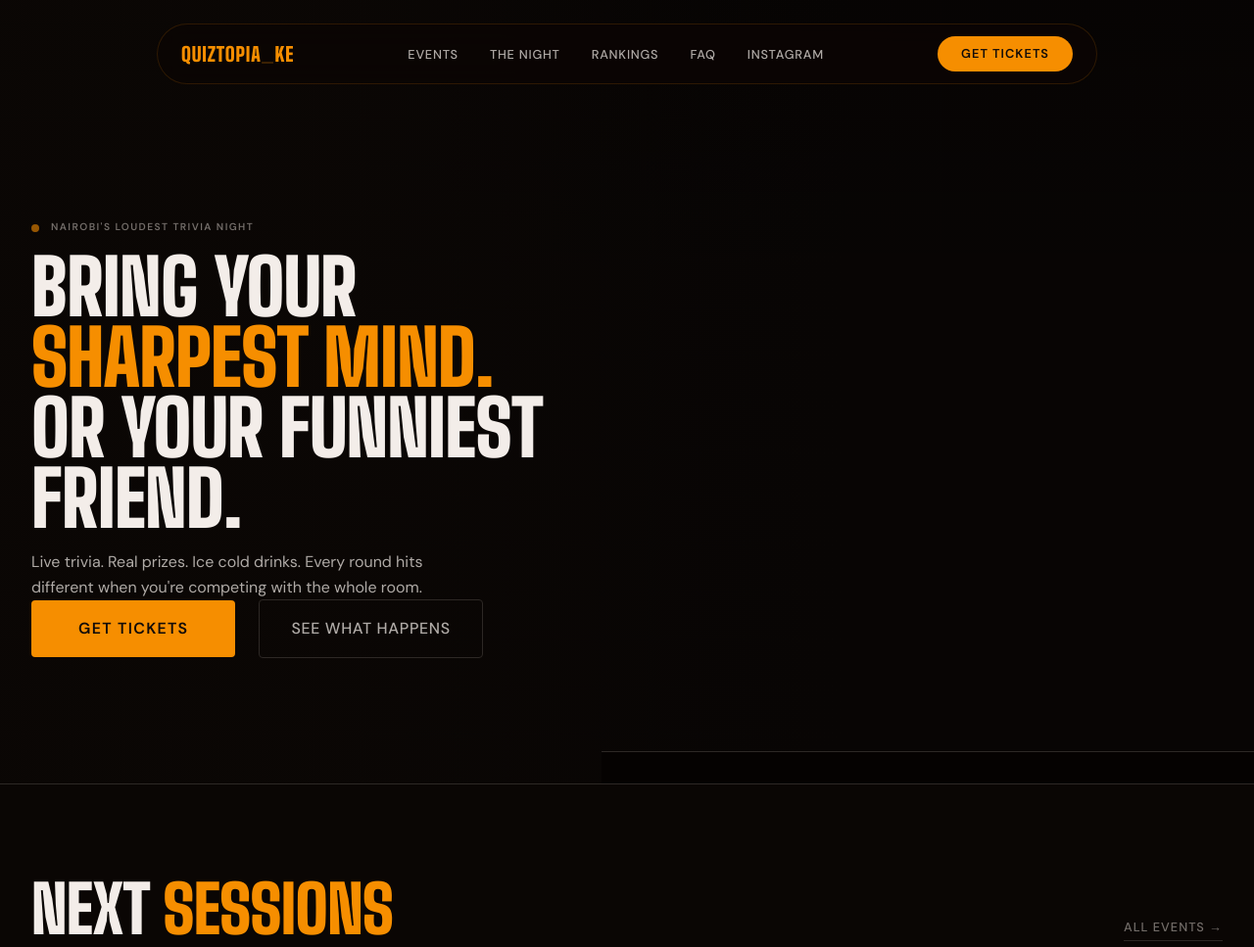
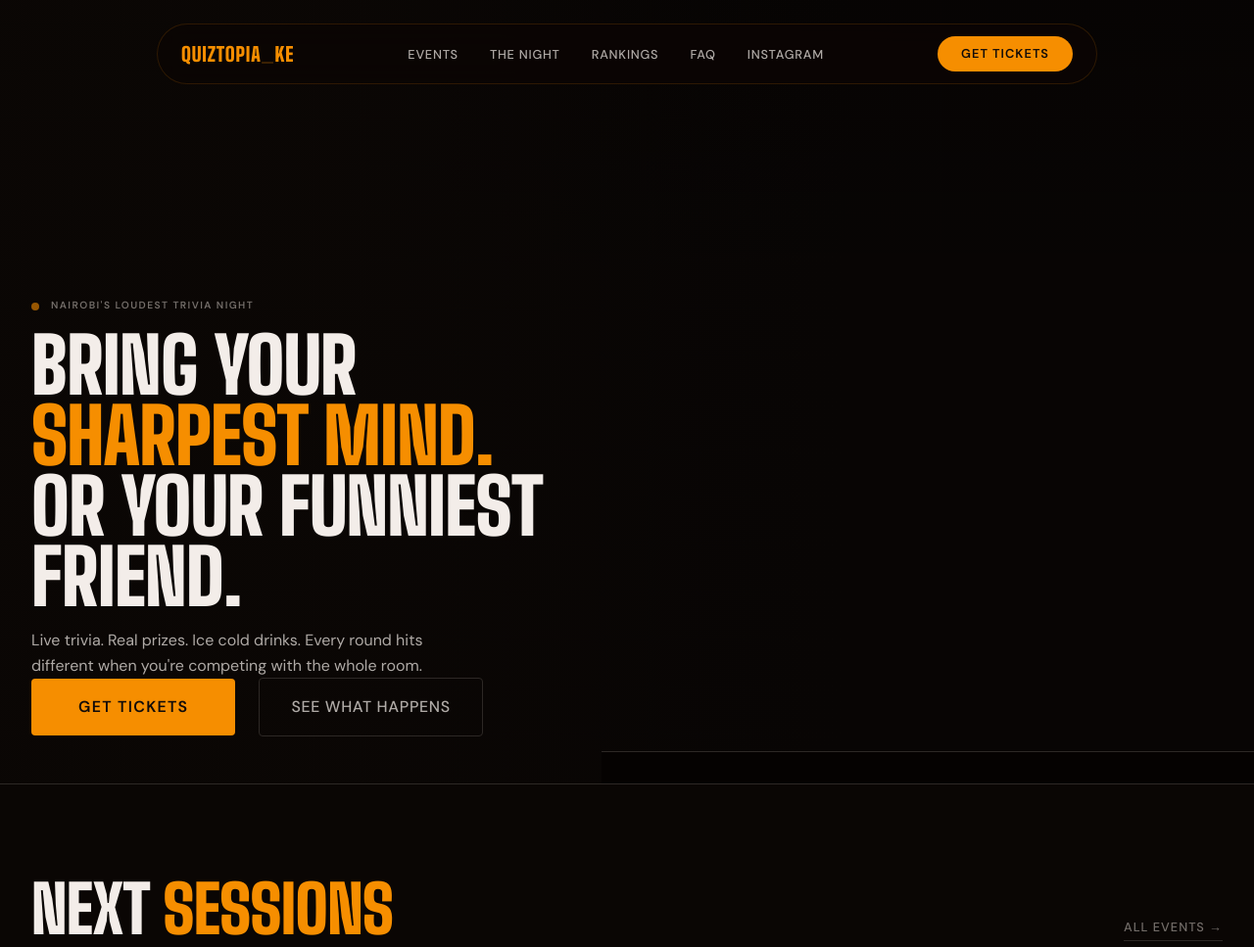
Before and after one commit to MuchiriAndrew/quiztopia_theme, a WordPress theme: template front-page.php in a window 1280 px wide. Shown: the top 967 px of the page at 98% size. Run offline with PHP 8.4 and a stand-in for WordPress, Linux system fonts and the light colour scheme; the site name, menu and one post (Sample post) are stand-ins, and other content is empty; some libraries are stand-ins or nearby versions.

Commit message:
Restore hero section height to 100% for full display

```diff
--- a/assets/css/quiztopia.css
+++ b/assets/css/quiztopia.css
@@ -482,8 +482,8 @@ ul, ol { list-style: none; }
 .qt-hero__inner {
   position: relative;
   z-index: 1;
-  /* height: 100%; */
-  height: 90%;
+  height: 100%;
+  /* height: 90%; */
   display: flex;
   flex-direction: column;
   justify-content: flex-end;
```
